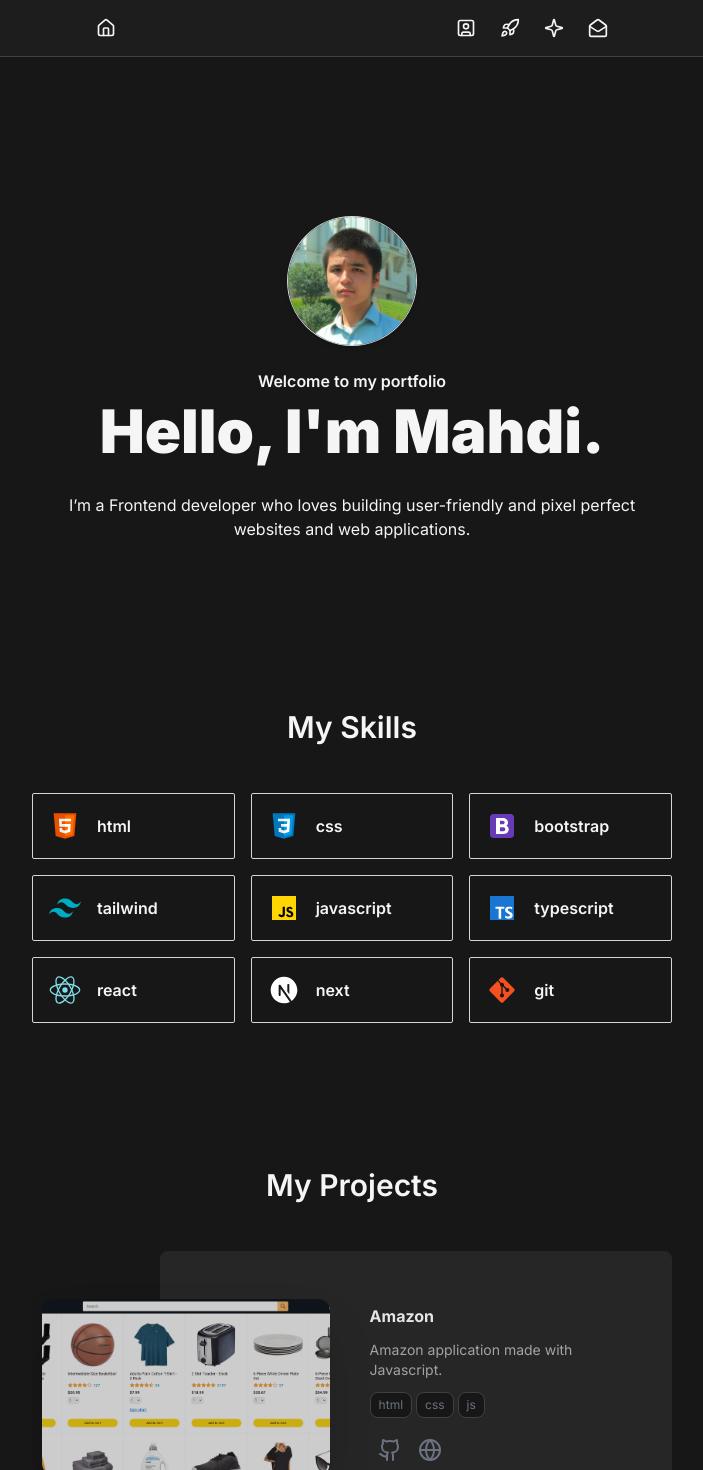
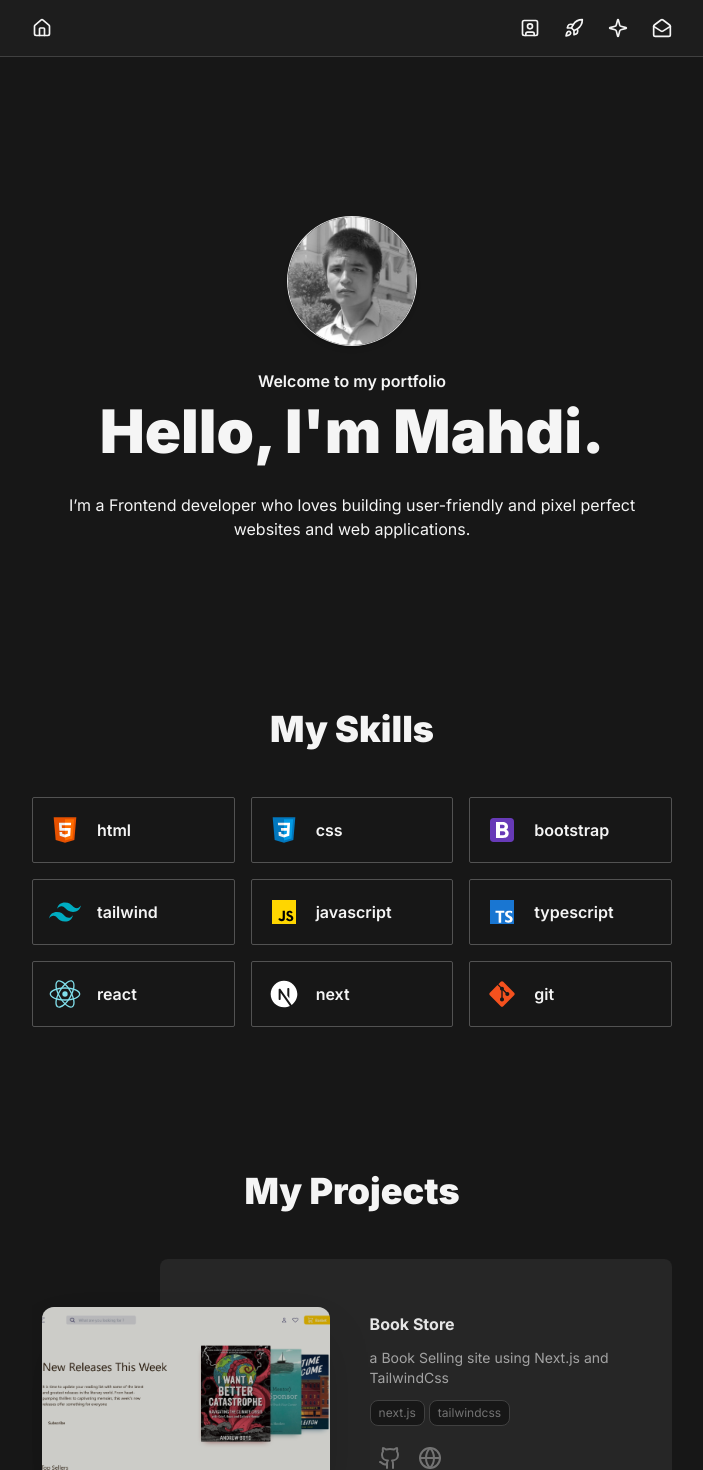
Before and after one commit to makarmee/portfolio, a Next.js app: page / in a window 1280 px wide. Shown: the top 1470 px of the page, without its empty margins (288-991 px from the left). Built offline with nearby package versions, Linux system fonts and the light colour scheme.

Commit message:
small changes

```diff
--- a/app/layout.tsx
+++ b/app/layout.tsx
@@ -23,7 +23,7 @@ export default function RootLayout({
     <html lang="en">
       <body className={`${inter.className} antialiased`}>
         <Header />
-        <main className="max-w-screen-sm mx-auto">{children}</main>
+        <main className="max-w-screen-sm mx-auto px-4 md:px-0">{children}</main>
         <Footer />
       </body>
     </html>
--- a/components/about.tsx
+++ b/components/about.tsx
@@ -6,12 +6,12 @@ export default function About() {
     <section className="my-24" id="about">
       <div id="heading" className="px-6 py-12 sm:py-16 lg:px-8">
         <div className="mx-auto max-w-2xl text-center">
-          <div className="relative mx-auto mb-6 h-32 w-32 rounded-full shadow-md ring-1 ring-gray-300 overflow-hidden">
+          <div className="relative mx-auto mb-6 h-32 w-32 rounded-full shadow-md ring-1 ring-neutral-200 overflow-hidden">
             <Image
               src="/me.jpg"
               alt="avatar"
               fill
-              className="object-cover hover:"
+              className="object-cover saturate-0 hover:saturate-100 transition-all duration-700"
             />
           </div>
           <h6 className="mb-2 font-semibold">Welcome to my portfolio</h6>
--- a/components/contacts.tsx
+++ b/components/contacts.tsx
@@ -36,18 +36,12 @@ export default async function Contacts() {
   ];
 
   return (
-    <section
-      className="my-24 mx-auto max-w-md py-2 sm:max-w-xl sm:py-4"
-      id="contacts"
-    >
+    <section className="my-24 mx-auto" id="contacts">
       <div>
-        <div className="text-center">
-          <Heading name="Contact Me" />
-
-          <p className="text-sm text-zinc-600 dark:text-zinc-400">
-            Please feel free to reach out to me via email or social media.
-          </p>
-        </div>
+        <Heading name="Contact Me" />
+        <p className="text-sm text-center text-neutral-400">
+          Please feel free to reach out to me via email or social media.
+        </p>
       </div>
       <div className="mt-6">
         <ul role="list" className="grid grid-cols-1 gap-4 sm:grid-cols-2">
@@ -56,16 +50,15 @@ export default async function Contacts() {
               <a
                 href={item.href}
                 target="_blank"
-                rel="noopener noreferrer"
-                className="shadow-xs group flex w-full items-center justify-between space-x-3 rounded-full border border-zinc-600/20 px-4 py-2 text-left hover:bg-zinc-200/40 dark:border-zinc-700/40 dark:hover:bg-zinc-500/10"
+                className="shadow-xs group flex w-full items-center justify-between space-x-3 rounded-full border border-neutral-400/20 px-4 py-2 text-left hover:bg-neutral-600/40"
               >
                 <span className="flex min-w-0 flex-1 items-center space-x-4">
                   <span className="block shrink-0">{item.icon}</span>
                   <span className="block min-w-0 flex-1">
-                    <span className="block truncate text-sm font-semibold text-zinc-600 dark:text-zinc-400">
+                    <span className="block truncate text-sm font-semibold text-neutral-400">
                       {item.name}
                     </span>
-                    <span className="block truncate text-sm font-medium text-zinc-600 dark:text-zinc-400">
+                    <span className="block truncate text-sm font-medium text-neutral-400">
                       {item.username}
                     </span>
                   </span>
@@ -73,7 +66,7 @@ export default async function Contacts() {
                 <span className="inline-flex size-10 shrink-0 items-center justify-center">
                   <ChevronRightIcon
                     aria-hidden="true"
-                    className="size-5 text-gray-400 dark:text-gray-400/10"
+                    className="size-5 text-neutral-400"
                   />
                 </span>
               </a>
--- a/components/layout/footer.tsx
+++ b/components/layout/footer.tsx
@@ -1,5 +1,11 @@
 import React from "react";
 
 export default function Footer() {
-  return <div></div>;
+  return (
+    <footer className="bg-neutral-800/50 backdrop-blur-3xl py-2 backdrop-brightness-75 border-t border-neutral-700">
+      <div className="px-4 md:px-0 text-center text-sm text-neutral-400">
+        Mahdi Karimi - 2025
+      </div>
+    </footer>
+  );
 }
--- a/components/layout/header.tsx
+++ b/components/layout/header.tsx
@@ -4,8 +4,8 @@ import { HomeIcon } from "lucide-react";
 
 export default function Header() {
   return (
-    <header className="bg-neutral-800/50 backdrop-blur-3xl backdrop-brightness-75 border-b border-neutral-700 sticky w-full top-0 z-10">
-      <div className="max-w-screen-sm mx-auto flex justify-between items-center px-16 h-14">
+    <header className="bg-neutral-800/50 backdrop-blur-3xl backdrop-brightness-75 border-b border-neutral-700 sticky w-full top-0 z-20">
+      <div className="max-w-screen-sm mx-auto flex justify-between items-center h-14 px-4 md:px-0">
         <HomeIcon className="w-5 h-5" />
         <Menu />
       </div>
--- a/components/projects.tsx
+++ b/components/projects.tsx
@@ -5,22 +5,13 @@ import { Heading } from "./shared/heading";
 export default function Projects() {
   const featuredProjects = [
     {
-      id: 1,
-      name: "Amazon",
-      description: "Amazon application made with Javascript.",
-      url: "https://amazon-mahdi.vercel.app",
-      thumbnail: "/thumbnails/amazon.png",
-      gitHubUrl: "https://www.github.com/makarmee/amazon",
-      tags: ["html", "css", "js"],
-    },
-    {
-      id: 2,
-      name: "Omnifood",
-      description: "Omnifood app made with HTML and CSS.",
-      url: "https://makarmee.github.io/Omnifood/",
-      thumbnail: "/thumbnails/omnifood.png",
-      gitHubUrl: "https://www.github.com/makarmee/omnifood",
-      tags: ["html", "css"],
+      id: 4,
+      name: "Book Store",
+      url: "https://book-store-151.vercel.app",
+      description: "a Book Selling site using Next.js and TailwindCss",
+      thumbnail: "/thumbnails/book-store.png",
+      gitHubUrl: "https://www.github.com/makarmee/bookstore",
+      tags: ["next.js", "tailwindcss"],
     },
     {
       id: 3,
@@ -30,15 +21,6 @@ export default function Projects() {
       thumbnail: "/thumbnails/desserts.png",
       gitHubUrl: "https://www.github.com/makarmee/desserts",
       tags: ["react", "tailwindcss"],
-    },
-    {
-      id: 4,
-      name: "Book Store",
-      url: "https://book-store-151.vercel.app",
-      description: "a Book Selling site using Next.js and TailwindCss",
-      thumbnail: "/thumbnails/book-store.png",
-      gitHubUrl: "https://www.github.com/makarmee/bookstore",
-      tags: ["next.js", "tailwindcss"],
     },
     {
       id: 5,
@@ -58,6 +40,24 @@ export default function Projects() {
       gitHubUrl: "https://www.github.com/makarmee/room-homepage",
       tags: ["react", "tailwindcss"],
     },
+    {
+      id: 1,
+      name: "Amazon",
+      description: "Amazon application made with Javascript.",
+      url: "https://amazon-mahdi.vercel.app",
+      thumbnail: "/thumbnails/amazon.png",
+      gitHubUrl: "https://www.github.com/makarmee/amazon",
+      tags: ["html", "css", "js"],
+    },
+    {
+      id: 2,
+      name: "Omnifood",
+      description: "Omnifood app made with HTML and CSS.",
+      url: "https://makarmee.github.io/Omnifood/",
+      thumbnail: "/thumbnails/omnifood.png",
+      gitHubUrl: "https://www.github.com/makarmee/omnifood",
+      tags: ["html", "css"],
+    },
   ];
 
   return (
--- a/components/shared/heading.tsx
+++ b/components/shared/heading.tsx
@@ -3,7 +3,7 @@ import React from "react";
 export function Heading({ name }: { name: string }) {
   return (
     <div className="p-2 w-full text-center my-10">
-      <h1 className="text-3xl font-semibold">{name}</h1>
+      <h1 className="text-4xl font-black">{name}</h1>
     </div>
   );
 }
--- a/components/shared/projectCard.tsx
+++ b/components/shared/projectCard.tsx
@@ -17,7 +17,7 @@ const ProjectCard = ({ project }: { project: ProjectProps }) => (
     className="card bg-neutral-800 flex gap-10 items-center p-12 rounded-lg w-4/5 justify-self-end"
     key={project.id}
   >
-    <div className="relative -ml-[40%] h-44 w-72 shrink-0 overflow-hidden rounded-xl shadow-2xl before:absolute before:inset-0 before:z-10 before:bg-black/20 ">
+    <div className="relative -ml-[40%] h-44 w-72 shrink-0 overflow-hidden rounded-xl shadow-2xl before:absolute before:inset-0 before:z-10 before:bg-black/20">
       <Image
         fill
         className="block object-cover"
@@ -36,7 +36,7 @@ const ProjectCard = ({ project }: { project: ProjectProps }) => (
         {project.tags.map((tag, index) => (
           <span
             key={index}
-            className="bg-neutral-900 rounded-lg border-neutral-700 border px-2 py-1 text-xs text-gray-500"
+            className="bg-neutral-900 rounded-lg border-neutral-700 border px-2 py-1 text-xs text-neutral-500"
           >
             {tag}
           </span>
@@ -47,14 +47,14 @@ const ProjectCard = ({ project }: { project: ProjectProps }) => (
         <Link
           target="_blank"
           href={project.gitHubUrl}
-          className="text-gray-500 hover:text-white"
+          className="text-neutral-500 hover:text-white"
         >
           <GithubIcon className="h-6 w-6 transition-all hover:scale-110 active:scale-90" />
         </Link>
 
         <Link
           href={project.url}
-          className="text-gray-500 hover:text-white"
+          className="text-neutral-500 hover:text-white"
           target="_blank"
         >
           <GlobeIcon className="h-6 w-6 transition-all hover:scale-110 active:scale-90" />
--- a/components/skills.tsx
+++ b/components/skills.tsx
@@ -23,7 +23,7 @@ export default function Skills() {
           <div
             title={skill.name}
             key={skill.id}
-            className="dark:bg-darkPrimary group flex origin-center transform items-center justify-center gap-4 rounded-sm border border-gray-300 p-4 dark:border-neutral-700 hover:dark:bg-darkSecondary sm:justify-start md:origin-top"
+            className="dark:bg-darkPrimary group flex origin-center transform items-center justify-center gap-4 rounded-sm border border-neutral-600 p-4 hover:dark:bg-darkSecondary sm:justify-start md:origin-top"
           >
             <div className="pointer-events-none relative select-none transition group-hover:scale-110 sm:group-hover:scale-100">
               <div className="relative w-8 h-8">
```
